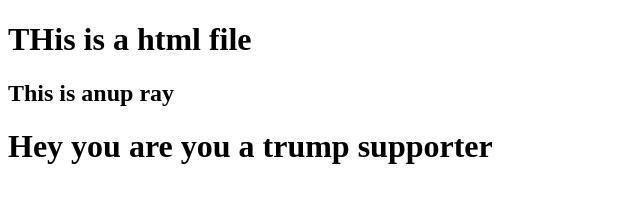
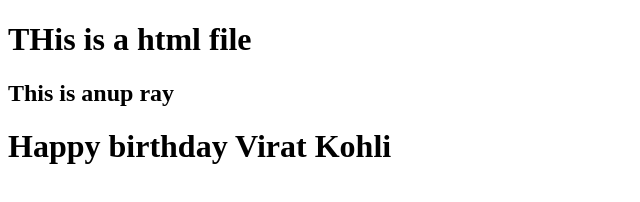
Before and after one commit to anupray95/temp2, a plain HTML site: page index.html in a window 1280 px wide. Shown: the whole page, without its empty margins (0-640 px from the left). Drawn offline with Linux system fonts and the light colour scheme.

Commit message:
Update index.html

```diff
--- a/index.html
+++ b/index.html
@@ -5,6 +5,6 @@
 </head>
 <body>
 <h2>This is anup ray</h2>
-<h1>Hey you are you a trump supporter</h1>
+<h1>Happy birthday Virat Kohli</h1>
 </body>
 </html>
```
